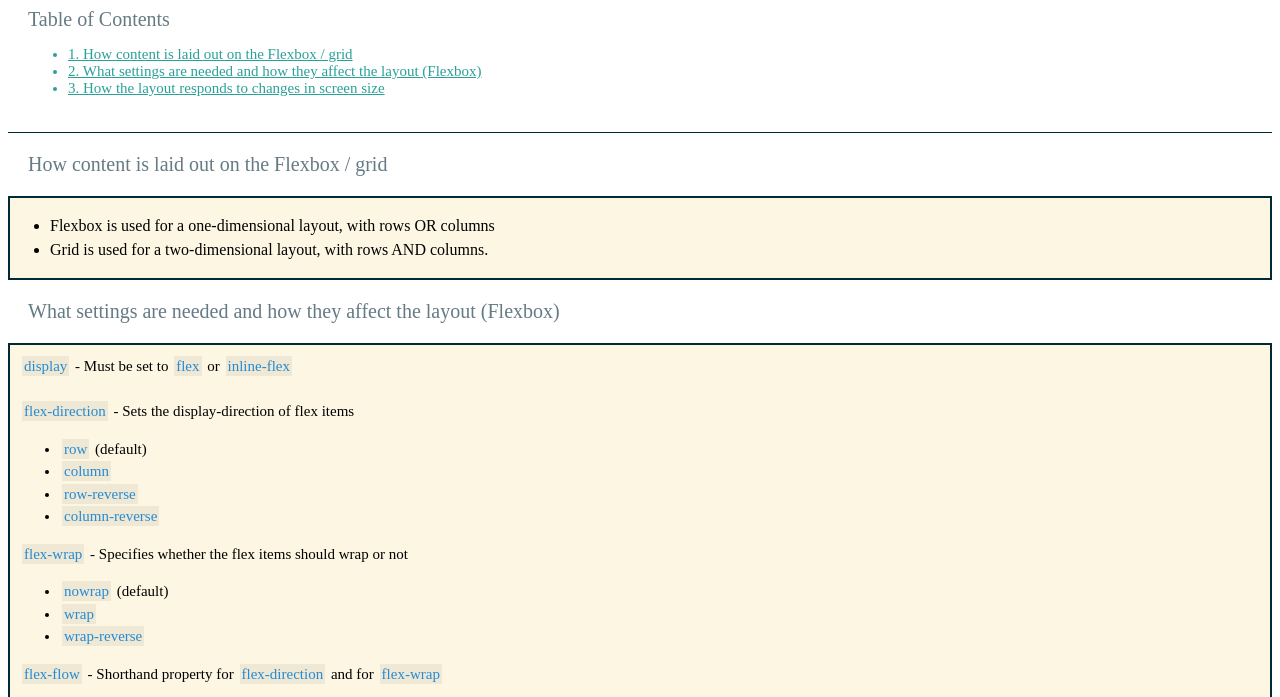
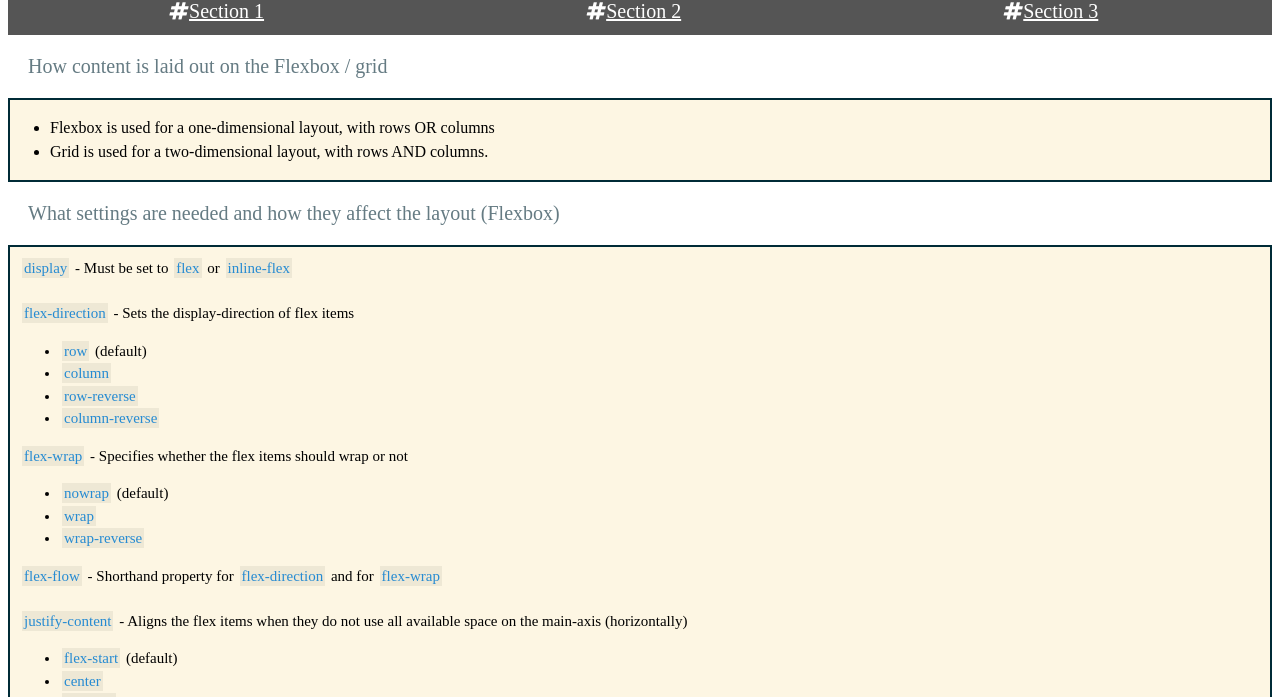
Before and after one commit to BingLingGroup/TaskMenuFlexbox, a plain HTML site: page index.html in a window 1280 px wide. Shown: the part 403-1100 px from the top of the page. Drawn offline with Linux system fonts and the light colour scheme.

Commit message:
feat: add icons and a menu

```diff
--- a/index.html
+++ b/index.html
@@ -6,27 +6,22 @@
     <title>Task Menu - Flexbox</title>
     <link rel="stylesheet"
         href="styles.css">
+    <link rel="stylesheet"
+        href="https://cdnjs.cloudflare.com/ajax/libs/font-awesome/4.7.0/css/font-awesome.min.css">
 </head>
 
 <body>
-    <img class="small-image"
-        src="https://github.com/altercation/solarized/raw/master/img/solarized-values-light.png"
-        alt="Solarized color palette" />
-    <nav id="toc">
-        <div class="header">Table of Contents
-            <div class="toc">
-                <ul>
-                    <li><a href="#section-1"
-                            class="toc">1. How content is laid out on the Flexbox / grid</a></li>
-                    <li><a href="#section-2"
-                            class="toc">2. What settings are needed and how they affect the layout (Flexbox)</a>
-                    </li>
-                    <li><a href="#section-3"
-                            class="toc">3. How the layout responds to changes in screen size</a></li>
-                </ul>
-            </div>
-        </div>
-    </nav>
+    <a href="https://github.com/altercation/solarized#usage--development">
+        <img class="small-image"
+            src="https://github.com/altercation/solarized/raw/master/img/solarized-values-light.png"
+            alt="Solarized color palette" />
+    </a>
+
+    <div class="icon-bar">
+        <a href="#section-1"><i class="fa fa-hashtag" aria-hidden="true"></i>Section 1</a>
+        <a href="#section-2"><i class="fa fa-hashtag"></i>Section 2</a>
+        <a href="#section-3"><i class="fa fa-hashtag"></i>Section 3</a>
+    </div>
     <div class="header"
         id="section-1">
         How content is laid out on the Flexbox / grid
--- a/styles.css
+++ b/styles.css
@@ -1,10 +1,53 @@
 nav {
-    border-bottom: 1px solid #002b36;
+  border-bottom: 1px solid #002b36;
+}
+
+.icon-bar {
+  width: 90px;
+  /* Set a specific width */
+  background-color: #555;
+  /* Dark-grey background */
+}
+
+.icon-bar {
+  width: 100%;
+  /* Full-width */
+  background-color: #555;
+  /* Dark-grey background */
+  overflow: auto;
+  /* Overflow due to float */
+}
+
+.icon-bar a {
+  float: left;
+  /* Float links side by side */
+  text-align: center;
+  /* Center-align text */
+  width: 33%;
+  /* Equal width (5 icons with 20% width each = 100%) */
+  padding: 12px 0;
+  /* Some top and bottom padding */
+  transition: all 0.3s ease;
+  /* Add transition for hover effects */
+  color: white;
+  /* White text color */
+  font-size: 20px;
+  /* Increased font size */
+}
+
+.icon-bar a:hover {
+  background-color: #000;
+  /* Add a hover color */
+}
+
+.active {
+  background-color: #04AA6D;
+  /* Add an active/current color */
 }
 
 .toc {
-    color: #2aa198;
-    font-size: 15px;
+  color: #2aa198;
+  font-size: 15px;
 }
 
 .header {
```
